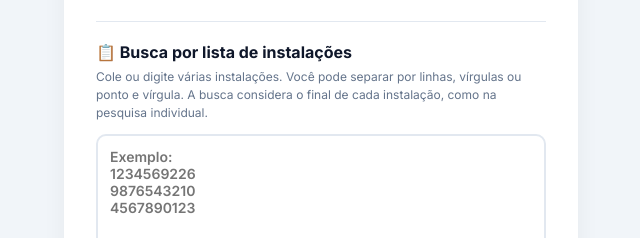
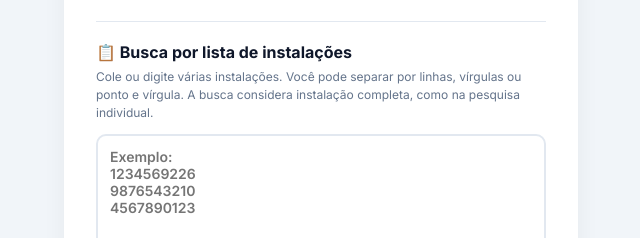
Before and after one commit to Wallyson15/localizar-medidor, a plain HTML site: page index.html in a window 1280 px wide. Shown: the part 303-541 px from the top of the page, 319-959 px from the left. Drawn offline with nearby package versions, Linux system fonts and the light colour scheme.

Commit message:
Update index.html

```diff
--- a/index.html
+++ b/index.html
@@ -205,7 +205,7 @@
 
         <section class="secao-lote">
             <h3>📋 Busca por lista de instalações</h3>
-            <p class="ajuda-lote">Cole ou digite várias instalações. Você pode separar por linhas, vírgulas ou ponto e vírgula. A busca considera o final de cada instalação, como na pesquisa individual.</p>
+            <p class="ajuda-lote">Cole ou digite várias instalações. Você pode separar por linhas, vírgulas ou ponto e vírgula. A busca considera instalação completa, como na pesquisa individual.</p>
             <textarea id="listaInstalacoes" placeholder="Exemplo:
 1234569226
 9876543210
```
